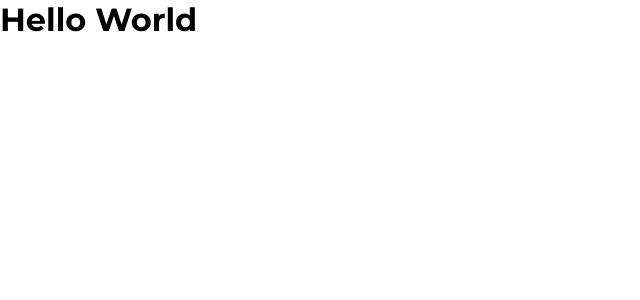
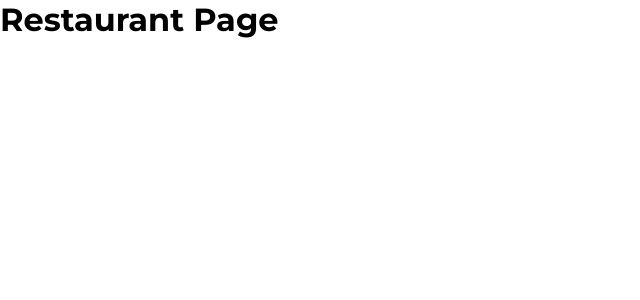
Before and after one commit to rubensbatista98/teste-goomer, a React (Create React App) app: page /restaurante in a window 1280 px wide. Shown: the top 300 px of the page, without its empty margins (0-640 px from the left). Built offline with nearby package versions, Linux system fonts and the light colour scheme.

Commit message:
Criados componentes para a pagina home e pagina de restaurante, e criado um arquivo para rotas

```diff
--- a/src/App.js
+++ b/src/App.js
@@ -1,12 +1,12 @@
 import React from "react";
 
+import Routes from "./Routes";
 import GlobalStyle from "./styles/global";
 
 function App() {
   return (
     <>
-      <h1>Hello World</h1>
-
+      <Routes />
       <GlobalStyle />
     </>
   );
--- /dev/null
+++ b/src/Routes/index.js
@@ -0,0 +1,18 @@
+import React from "react";
+import { BrowserRouter as Router, Switch, Route } from "react-router-dom";
+
+import Home from "../pages/Home";
+import RestaurantPage from "../pages/RestaurantPage";
+
+const Routes = () => {
+  return (
+    <Router>
+      <Switch>
+        <Route exact path="/" component={Home} />
+        <Route exact path="/restaurante" component={RestaurantPage} />
+      </Switch>
+    </Router>
+  );
+};
+
+export default Routes;
--- /dev/null
+++ b/src/pages/Home/index.js
@@ -0,0 +1,7 @@
+import React from "react";
+
+const Home = () => {
+  return <h1>Home Page</h1>;
+};
+
+export default Home;
--- /dev/null
+++ b/src/pages/RestaurantPage/index.js
@@ -0,0 +1,7 @@
+import React from "react";
+
+const RestaurantPage = () => {
+  return <h1>Restaurant Page</h1>;
+};
+
+export default RestaurantPage;
```
